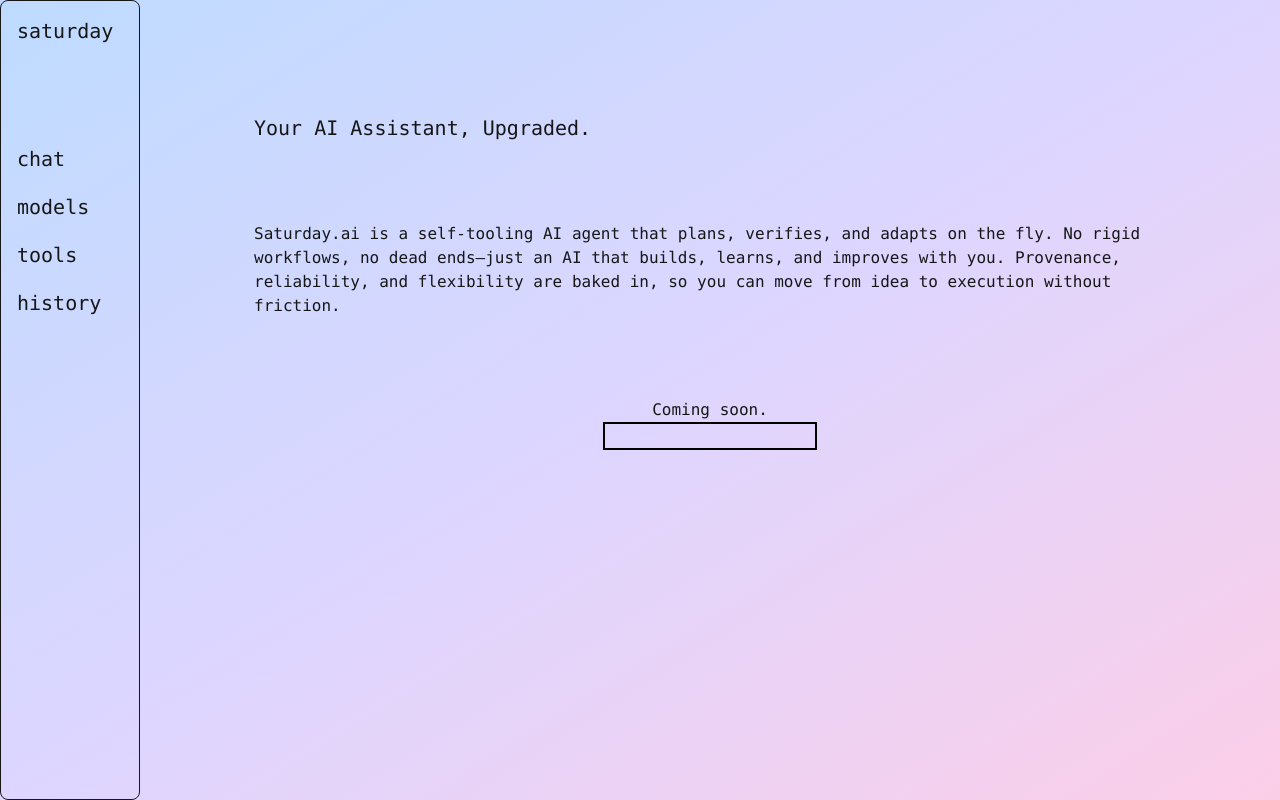
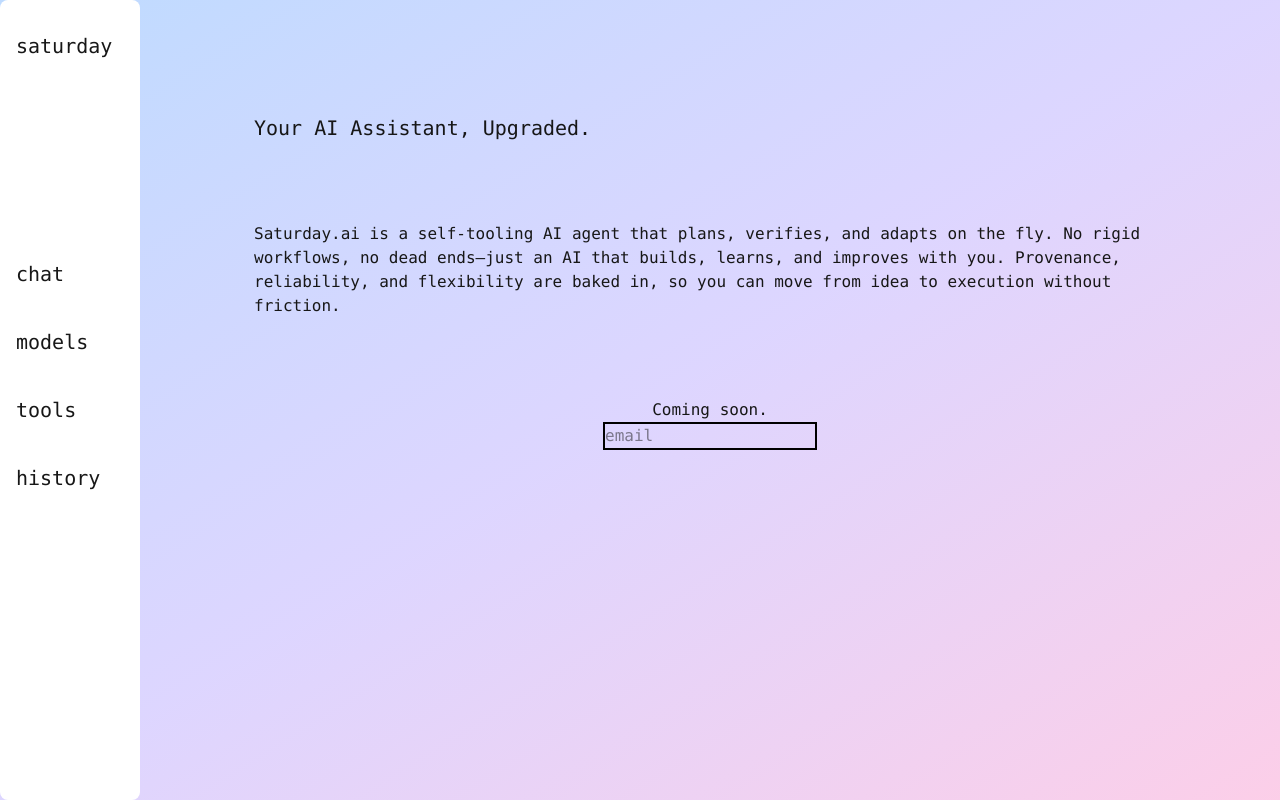
Before and after one commit to logansundaram/ai_agent_frontend, a Next.js app: page / in a window 1280 px wide. Built offline with nearby package versions, Linux system fonts and the light colour scheme.

Commit message:
inital message component

```diff
--- /dev/null
+++ b/src/app/components/message.tsx
@@ -0,0 +1,9 @@
+export default function Message(){
+    return (
+        <div className=" text-black text-center border border-black/20 bg-white/30 backdrop-blur shadow-lg p-2 rounded-full">
+            <div>
+                This is the message here
+            </div>
+        </div>
+    );
+}
--- a/src/app/components/sidebar.tsx
+++ b/src/app/components/sidebar.tsx
@@ -6,8 +6,8 @@
     //const [open, setOpen] = useState();
 
     return (
-        <div className="flex flex-col space-y-5 fixed left-0 border-1 min-h-screen p-4 w-35 rounded-lg">
-            <Link href="/" className="hover:text-blue-400 pb-20">saturday</Link>
+        <div className="flex flex-col space-y-10 fixed left-0 min-h-screen p-4 w-35 rounded-lg bg-white">
+            <Link href="/" className="hover:text-blue-400 pb-40 pt-4">saturday</Link>
             <NavbarButton title="chat"/>
             <NavbarButton title="models"/>
             <NavbarButton title="tools"/>
--- a/src/app/page.tsx
+++ b/src/app/page.tsx
@@ -6,7 +6,7 @@
       <p>Saturday.ai is a self-tooling AI agent that plans, verifies, and adapts on the fly. No rigid workflows, no dead ends—just an AI that builds, learns, and improves with you. Provenance, reliability, and flexibility are baked in, so you can move from idea to execution without friction.</p>
       <form>
         <p className="text-center">Coming soon.</p>
-        <input type="text" className="border-black border-2 focus:outline-none focus:border-blue-400"/>
+        <input type="text" placeholder="email" className="border-black border-2 focus:outline-none focus:border-blue-400"/>
       </form>
     </div>
   );
```
Also changed, not shown: src/app/chat/page.tsx (+5 -15 lines).
